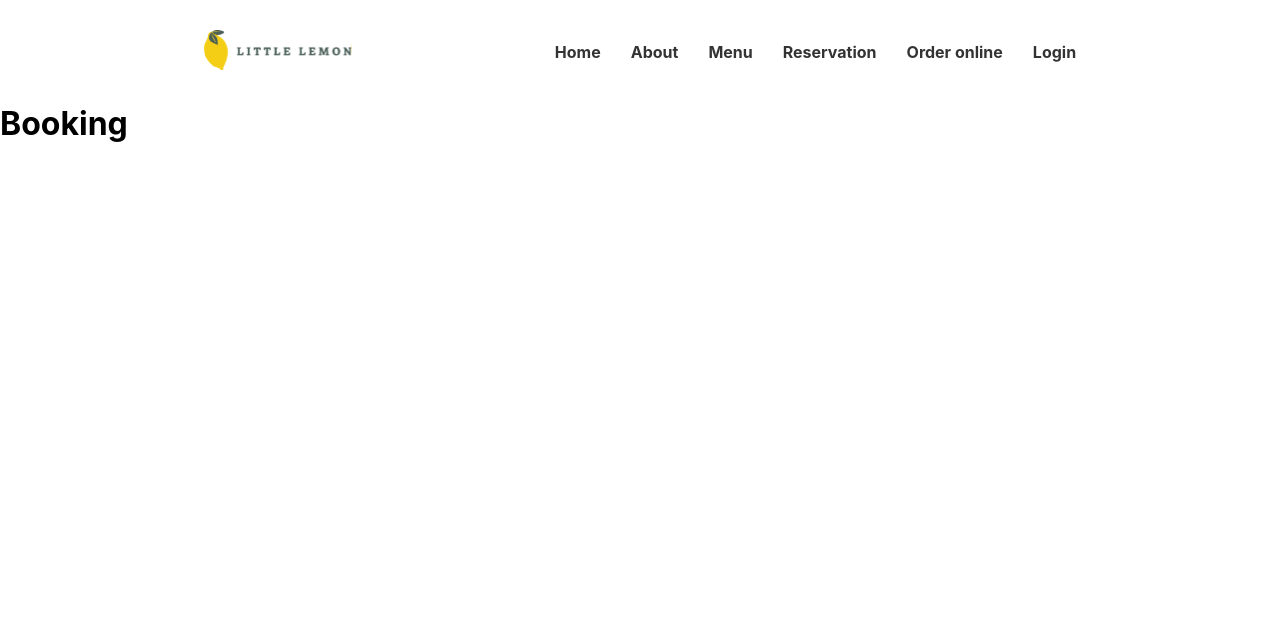
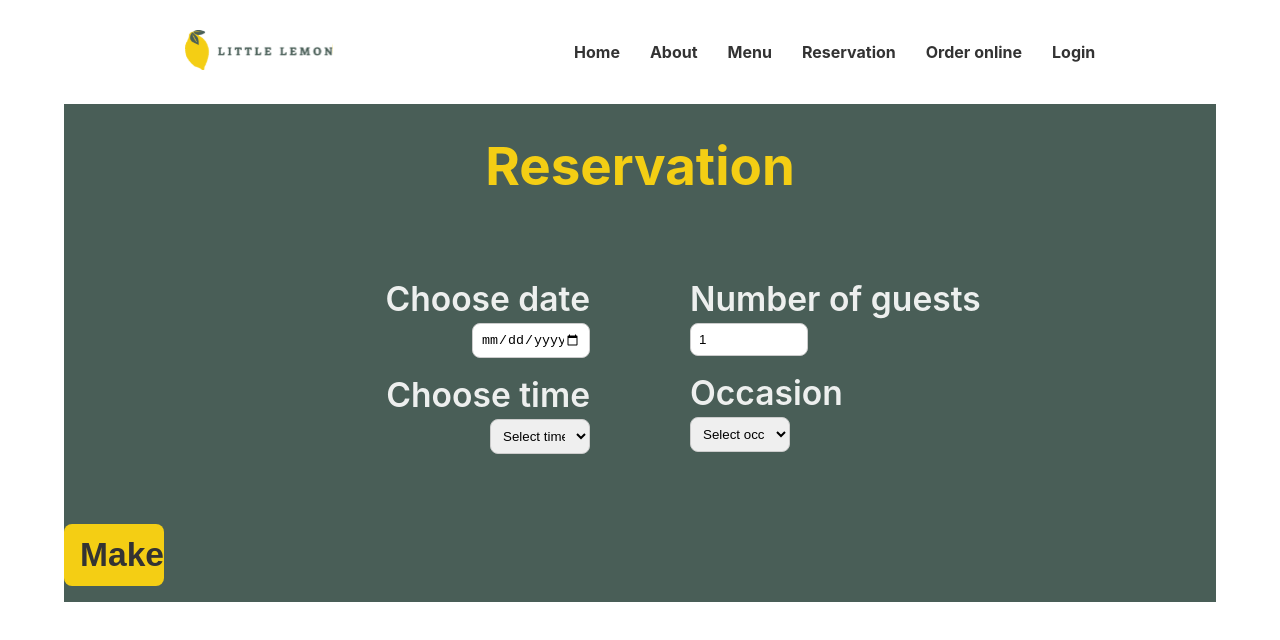
Before and after one commit to jbgagan/my-app-little-lemon, a React (Create React App) app: page /bookingpage in a window 1280 px wide. Shown: the top 640 px of the page. Built offline with nearby package versions, Linux system fonts and the light colour scheme.

Commit message:
control component booking form

```diff
--- a/public/styles.css
+++ b/public/styles.css
@@ -26,7 +26,7 @@ a {
 
 nav {
     display: flex;
-    width: 84vw;
+    width: 90vw;
     align-items: center;
     justify-content: space-around;
     margin:30px auto;
@@ -159,3 +159,56 @@ nav {
     font-family: url('https://fonts.googleapis.com/css2?family=Karla:ital,wght@0,200..800;1,200..800&family=Markazi+Text:wght@400..700&display=swap');
 
 }
+.bookingform{
+    background-color: var(--primary-color);
+    display: grid;
+    grid-template-columns: 1fr 1fr;
+    grid-template-rows: auto auto;
+    width: 90vw;
+    margin: auto;
+
+}
+.bookingform h1 {
+    grid-column: 1/-1;
+  color: var(--primary-color2);
+  font-size: 3.3em;
+  margin: 30px;
+  text-align: center;
+
+}
+.left-column{
+    text-align: right;
+    margin: 50px;
+
+}
+.right-column {
+    text-align: left;
+    margin: 50px;
+
+}
+.bookingform label {
+  color: var(--highlight-color);
+  font-weight: 600;
+  font-size: 2.1em;
+}
+
+.bookingform input,
+.bookingform select {
+  width: 100px;
+  padding: 0.5rem;
+  margin-top: 0.25rem;
+  margin-bottom: 1rem;
+  border: 1px solid #ccc;
+  border-radius: 0.5rem;
+}
+
+.bookingform input[type="submit"] {
+  background-color: var(--primary-color2);
+  color: var(--highlight-color2);
+  font-weight: bold;
+  border: none;
+  cursor: pointer;
+  transition: 0.3s;
+  padding: 0.75rem 1rem;
+  font-size: 2.1em;
+}
--- /dev/null
+++ b/src/components/BookingForm.js
@@ -0,0 +1,83 @@
+import { useState } from "react";
+function BookingForm() {
+  const [date, setDate] = useState("");
+  const [time, setTime] = useState("");
+  const [guests, setGuests] = useState(1);
+  const [occasion, setOccasion] = useState("");
+
+  const [availableTimes] = useState([
+    "17:00",
+    "18:00",
+    "19:00",
+    "20:00",
+    "21:00",
+    "22:00",
+  ]);
+
+  const handleSubmit = (e) => {
+    e.preventDefault();
+  };
+
+  return (
+    <>
+      <form onSubmit={handleSubmit} className="bookingform">
+        <h1>Reservation</h1>
+        <div className="left-column">
+          <label htmlFor="res-date">Choose date</label>
+          <br />
+          <input
+            type="date"
+            id="res-date"
+            value={date}
+            onChange={(e) => setDate(e.target.value)}
+          />
+          <br />
+
+          <label htmlFor="res-time">Choose time</label>
+          <br />
+          <select
+            id="res-time "
+            value={time}
+            onChange={(e) => setTime(e.target.value)}
+          >
+            <br />
+            <option value="">Select time</option>
+            {availableTimes.map((item) => (
+              <option key={item} value={item}>
+                {item}
+              </option>
+            ))}
+          </select>
+        </div>
+        <div className="right-column">
+          <label htmlFor="guests">Number of guests</label>
+          <br />
+          <input
+            type="number"
+            placeholder="1"
+            min="1"
+            max="10"
+            id="guests"
+            value={guests}
+            onChange={(e) => setOccasion(e.target.value)}
+          />
+          <br />
+
+          <label htmlFor="occasion">Occasion</label>
+          <br />
+          <select
+            id="occasion"
+            value={occasion}
+            onChange={(e) => setOccasion(e.target.value)}
+          >
+            <option value="">Select occasion</option>
+            <option value="Birthday">Birthday</option>
+            <option value="Anniversary">Anniversary</option>
+          </select>
+        </div>
+        <input type="submit" value="Make Your Reservation" />
+      </form>
+    </>
+  );
+}
+export default BookingForm;
--- a/src/components/BookingPage.js
+++ b/src/components/BookingPage.js
@@ -1,7 +1,12 @@
+import BookingForm from "./BookingForm";
 function BookingPage (){
     return (
         <>
-        <h1>Booking</h1>
+
+
+
+        <BookingForm />
+
         </>
     );
 };
```
